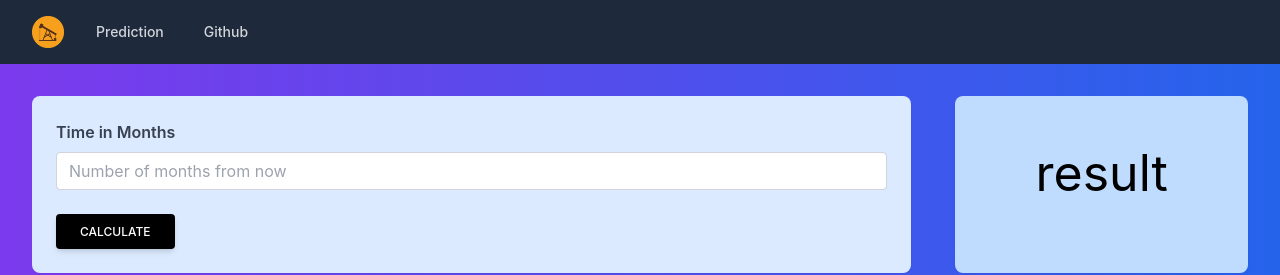
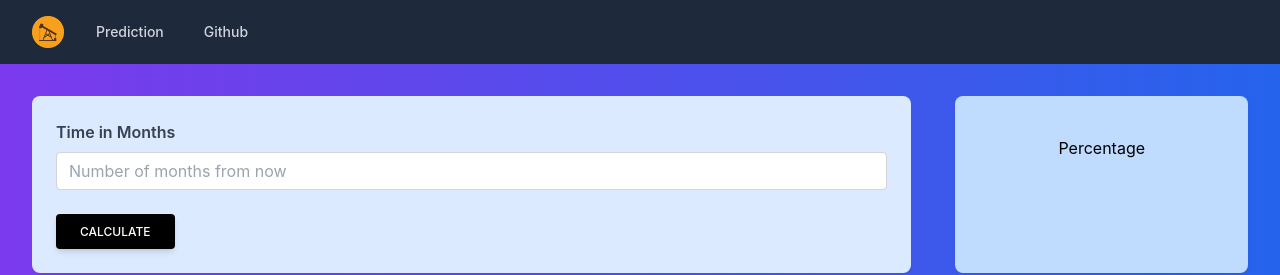
Before and after one commit to KevinZheng14815/Hackathon, a React (Create React App) app in the folder frontend/: page /prediction in a window 1280 px wide. Shown: the top 275 px of the page. Built offline with nearby package versions, Linux system fonts and the light colour scheme; no server answers; the HTML template or start-up script is replaced by a standard one.

Commit message:
react sucks

```diff
--- a/frontend/src/pages/Prediction.js
+++ b/frontend/src/pages/Prediction.js
@@ -1,10 +1,11 @@
 import "./Prediction.css";
-import { useState, useEffect } from "react";
+import { useState, useEffect, useRef } from "react";
 import ReactDOM from "react-dom/client";
 //import { require } from 'react'
 import LineChart from "../components/LineChart";
 import NewsCard from "../components/NewsCard";
 import axios from "axios";
+import React from "react";
 
 // First use state for date recieved by backend
 // Next have use effect that calls a request function with the use state and date recieved as parameters
@@ -21,11 +22,14 @@ import axios from "axios";
 //     </div>
 // )
 
+//Max, we dont need to worry about displaying the value of the result, we just pass the value we have
 const Prediction = () => {
+
+
   const timeElapsed = Date.now();
   const today = new Date(timeElapsed);
   //console.log(today)
-  // FIXME: 0 is default value, set it to today's date
+  //0 is default value
   const [newsResponse, setnewsResponse] = useState(0);
   useEffect(() => {
     const options = {
@@ -74,7 +78,7 @@ const Prediction = () => {
                 Time in Months
               </label>
               <input
-                type="integer"
+                type="text"
                 class="form-control block
         w-full
         px-3
@@ -91,6 +95,8 @@ const Prediction = () => {
         focus:text-gray-700 focus:bg-white focus:border-blue-600 focus:outline-none"
                 id="num-months"
                 placeholder="Number of months from now"
+                name="num-months"
+
               ></input>
             </div>
             <button
@@ -113,12 +119,12 @@ const Prediction = () => {
       transition
       duration-150
       ease-in-out"
+    //onChange={addResultToOutput}
             >
               Calculate
             </button>
           </form>
         </div>
-
         {/* <div class="block p-6 rounded-lg bg-blue-200 w-1/4 shadow-sm hover:shadow-2xl align-middle">
           <div class="flex justify-center items-center">
 
@@ -128,7 +134,8 @@ const Prediction = () => {
           </div>
         </div> */}
         <div class="center block p-6 rounded-lg bg-blue-200 w-1/4 shadow-sm hover:shadow-2xl align-middle">
-                <h1 class="result">result</h1>
+                <h1>Percentage</h1>
+                <h1 class="result">{}</h1>
 
 
         </div>
```
